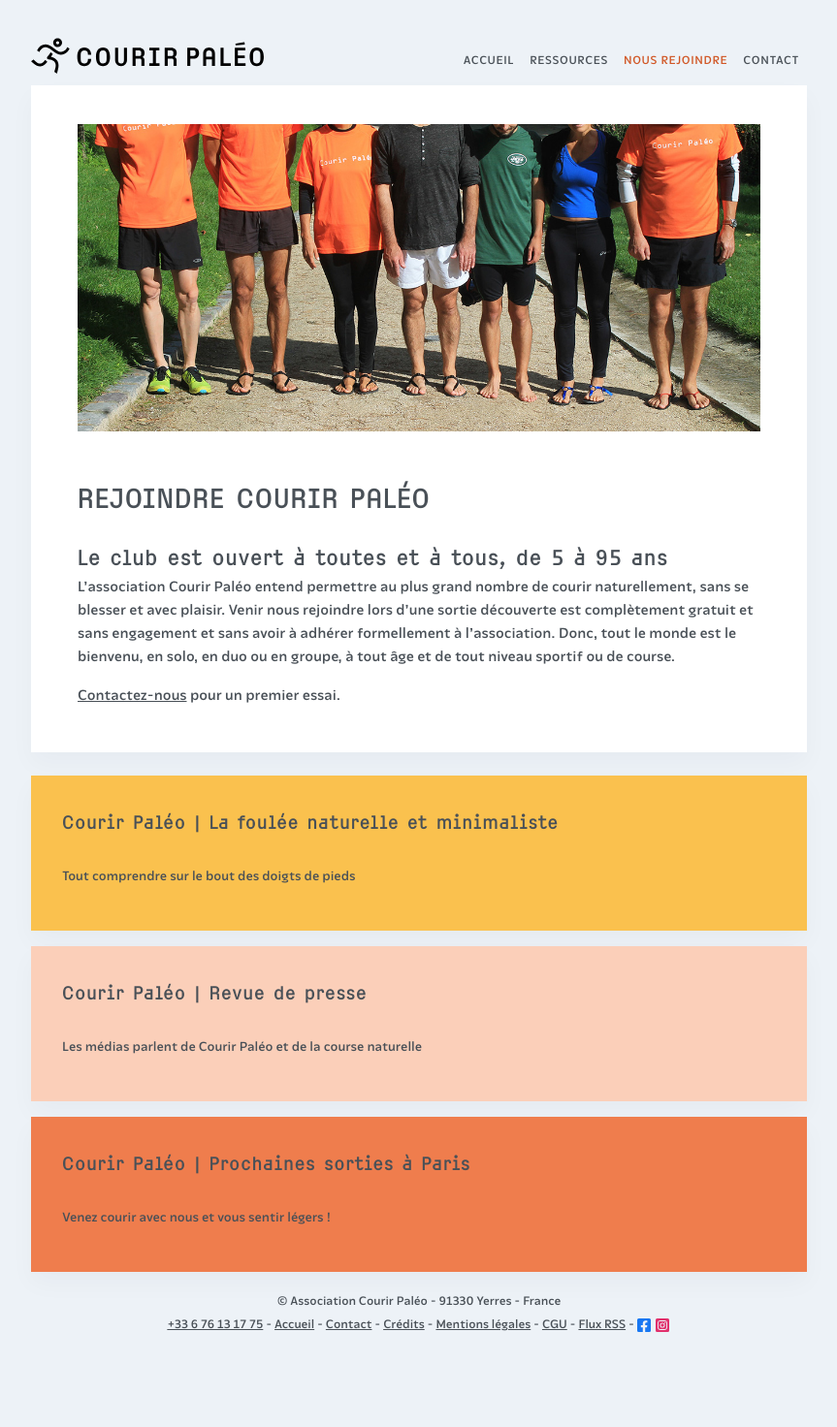
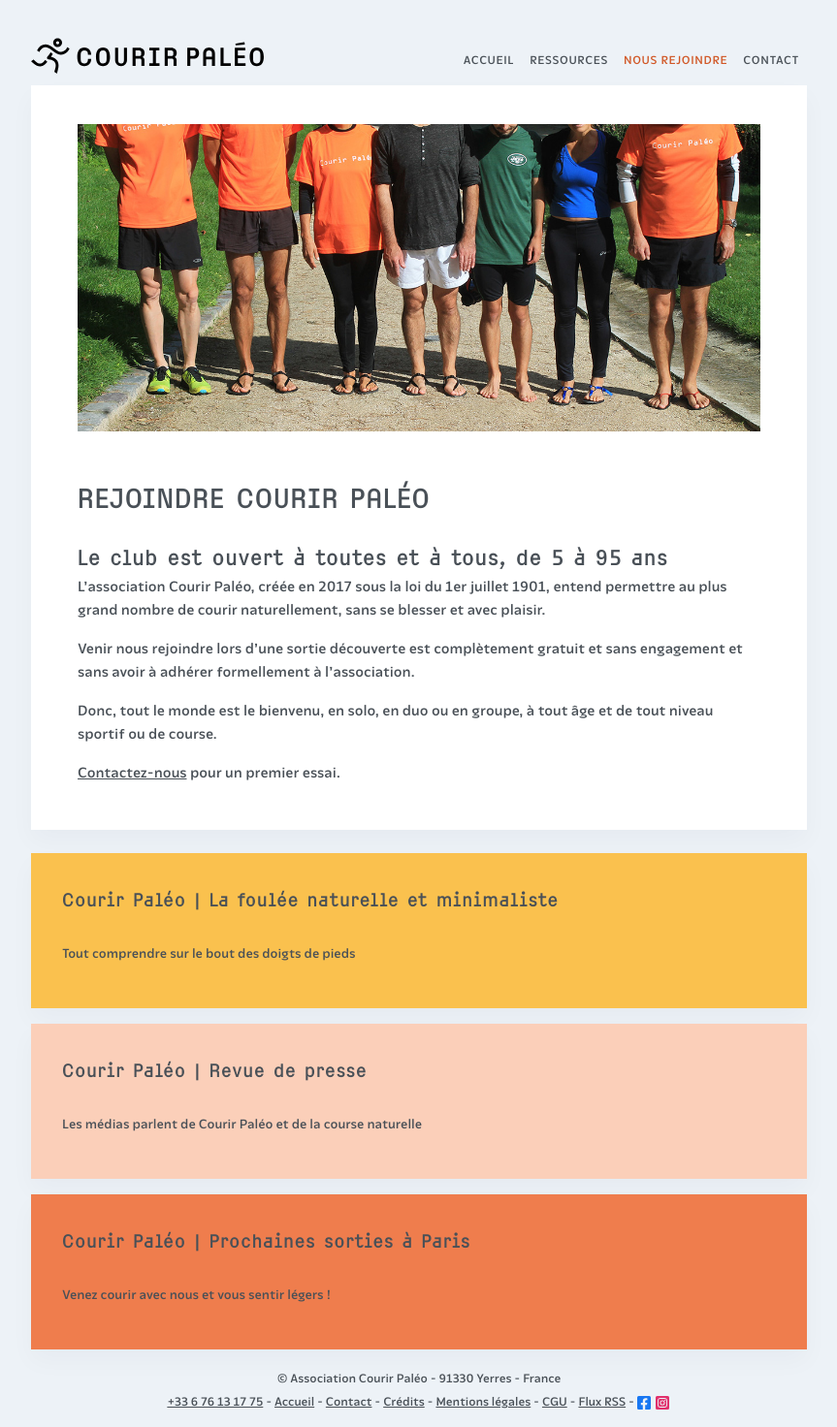
Before and after one commit to courirpaleo/courirpaleo.github.io, a Jekyll site: the page built from _pages/nous-rejoindre.md, in a window 1280 px wide. Shown: the whole page at 97% size, without its empty margins (208-1071 px from the left). Built offline with Jekyll 4.4.1, drawn with Linux system fonts in a browser that asks for light colours; some web fonts are replaced; before the commit the page ends 1392 px from its top, so only the background shows below that.

Commit message:
Update nous-rejoindre.md

```diff
--- a/_pages/nous-rejoindre.md
+++ b/_pages/nous-rejoindre.md
@@ -6,7 +6,10 @@
 ![Courir Paleo](/assets/images/CourirPaleo_groupe_Parc-Montsouris_pieds_1200px.jpg)
 # Rejoindre Courir Paléo
 ## Le club est ouvert à toutes et à tous, de 5 à 95 ans
-L'association Courir Paléo entend permettre au plus grand nombre de courir naturellement, sans se blesser et avec plaisir. Venir nous rejoindre lors d'une sortie découverte est complètement gratuit et sans engagement et sans avoir à adhérer formellement à l'association.
+L'association Courir Paléo, créée en 2017 sous la loi du 1er juillet 1901, entend permettre au plus grand nombre de courir naturellement, sans se blesser et avec plaisir.
+
+Venir nous rejoindre lors d'une sortie découverte est complètement gratuit et sans engagement et sans avoir à adhérer formellement à l'association.
+
 Donc, tout le monde est le bienvenu, en solo, en duo ou en groupe, à tout âge et de tout niveau sportif ou de course.
 
 [Contactez-nous](/contact) pour un premier essai.
```
